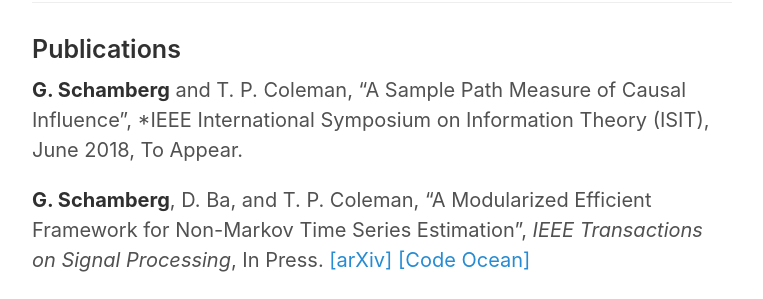
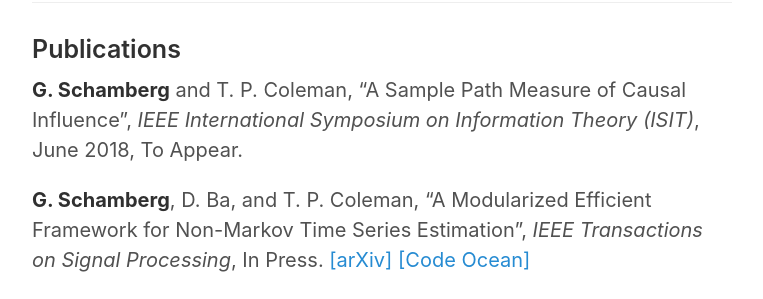
Before and after one commit to gabeschamberg/gabeschamberg.github.io, a Jekyll site: the page built from cv.md, in a window 1280 px wide. Shown: the part 321-620 px from the top of the page, without its empty margins (258-1021 px from the left). Built offline with Jekyll 4.4.1, drawn with Linux system fonts in a browser that asks for light colours.

Commit message:
updating cv and research

```diff
--- a/cv.md
+++ b/cv.md
@@ -13,7 +13,7 @@ B.S. CSE, UC San Diego, *2008-2012*
 
 ### Publications
 
-**G. Schamberg** and T. P. Coleman, "A Sample Path Measure of Causal Influence", *IEEE International Symposium on Information Theory (ISIT), June 2018, To Appear.
+**G. Schamberg** and T. P. Coleman, "A Sample Path Measure of Causal Influence", *IEEE International Symposium on Information Theory (ISIT)*, June 2018, To Appear.
 
 **G. Schamberg**, D. Ba, and T. P. Coleman, “A Modularized Efficient Framework for
 Non-Markov Time Series Estimation”, *IEEE Transactions on Signal Processing*, In Press. [[arXiv]](https://arxiv.org/abs/1706.04685) [[Code Ocean]](https://codeocean.com/2018/01/16/a-modularized-efficient-framework-for-non-markov-time-series-estimation/)
```
